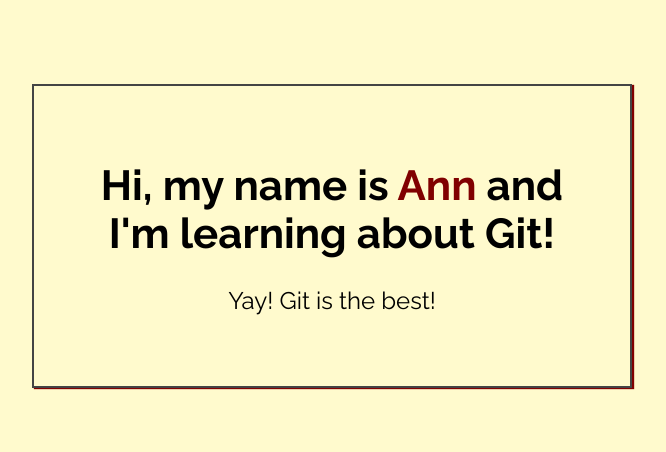
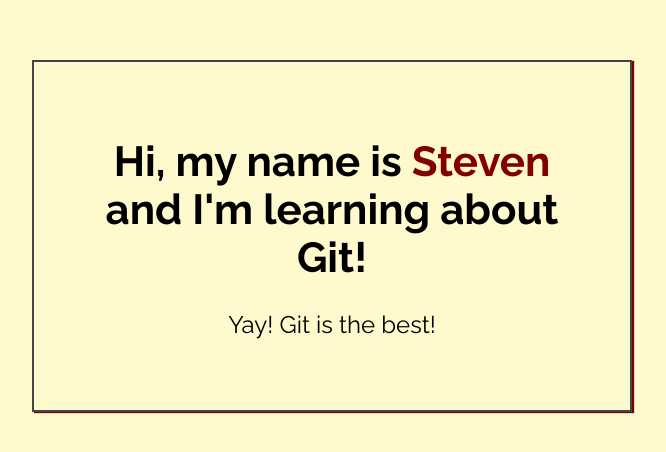
Before and after one commit to Stevenhaines06/firstRepo, a plain HTML site: page index.html in a window 1280 px wide. Shown: the part 164-616 px from the top of the page, without its empty margins (308-974 px from the left). Drawn offline with Linux system fonts and the light colour scheme.

Commit message:
Added my name to index.html

```diff
--- a/index.html
+++ b/index.html
@@ -14,7 +14,7 @@
 <body>
 
     <div class="greeting">
-        <h1>Hi, my name is <span class="highlight">Ann</span> and I'm learning about Git! </h1>
+        <h1>Hi, my name is <span class="highlight">Steven</span> and I'm learning about Git! </h1>
 
         <p>Yay! Git is the best!</p>
     </div>
```
